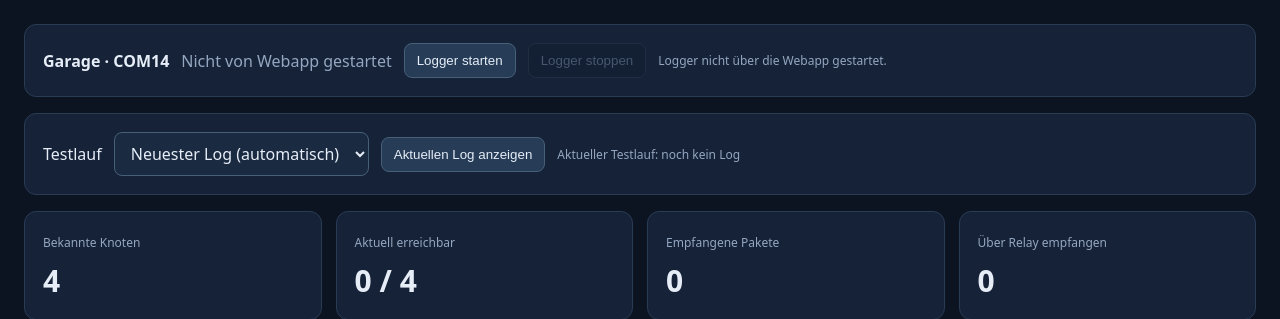
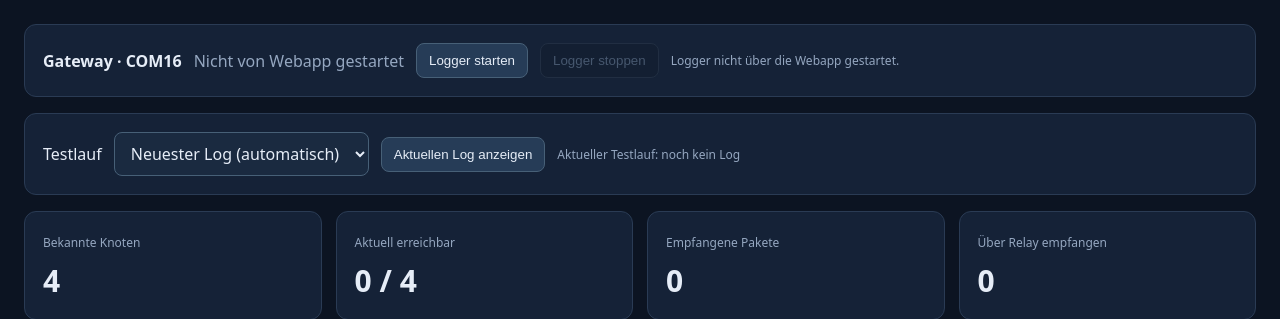
Before and after one commit to lexxi/smoke-listener-mesh, a Flask app: page / in a window 1280 px wide. Shown: the part 82-401 px from the top of the page. Run offline with Flask 3, Linux system fonts and the light colour scheme; data that the repository does not hold is empty.

Commit message:
refactor: dashboard reads gateway name and COM port from status API

```diff
--- a/web/templates/index.html
+++ b/web/templates/index.html
@@ -41,12 +41,12 @@ th{color:#b6c5d9;font-weight:600}
 <body>
 <header><div><div style="display:flex;align-items:center;gap:12px;flex-wrap:wrap"><h1>Smoke Mesh Monitor</h1><small style="border:1px solid #354760;border-radius:6px;padding:4px 8px;color:#b6c5d9">Dashboard v0.3.0</small></div><div class="muted">ESP32-C3 · ESP-NOW · lokale Testinstallation</div></div>
 <div style="display:flex;gap:16px;align-items:center;flex-wrap:wrap"><a href="/ota" style="color:#a9ccff;font-weight:600">Firmware / OTA</a><a href="/nodes" style="color:#a9ccff;font-weight:600">Knotenverwaltung</a><div id="updated" class="muted">Lade Daten …</div></div></header>
-<section class="panel sessionbar" aria-label="Garage USB-Logger">
-<strong>Garage · COM14</strong>
+<section class="panel sessionbar" aria-label="USB-Logger">
+<strong id="logger-gateway">USB-Gateway</strong>
 <span id="logger-state" class="muted">Loggerstatus wird geladen …</span>
-<button id="logger-start" type="button" disabled title="Nur wenn Garage-Logger gestoppt ist">Logger starten</button>
+<button id="logger-start" type="button" disabled title="Nur wenn der Web-Logger gestoppt ist">Logger starten</button>
 <button id="logger-stop" type="button" disabled>Logger stoppen</button>
-<small id="logger-note" class="muted">Der Web-Logger belegt COM14 exklusiv; bestehende PowerShell-Logger vorher beenden.</small>
+<small id="logger-note" class="muted">Der Web-Logger belegt den konfigurierten COM-Port exklusiv; andere serielle Programme vorher beenden.</small>
 </section>
 <section class="panel sessionbar" aria-label="Testlauf auswählen">
 <label for="session">Testlauf</label>
@@ -144,19 +144,22 @@ async function refresh(){
 }
 refresh();setInterval(refresh,5000);
 
-// Garage COM14 - starts only on explicit click and never stops an external logger.
+// The configured gateway is read from the logger status API.
 let loggerCsrf=null;
+let loggerName="Gateway", loggerPort="";
 async function refreshLogger(){
  try {
   const r=await fetch('/api/logger/status',{cache:'no-store'});
   if(!r.ok)throw Error('HTTP '+r.status);
   const j=await r.json();loggerCsrf=j.token;
+  loggerName=j.name;loggerPort=j.port;
+  $('logger-gateway').textContent=loggerName+' · '+loggerPort;
   $('logger-state').textContent=j.ota_reserved?'Für OTA reserviert':(j.running?'Läuft · PID '+j.pid:'Nicht von Webapp gestartet');
   $('logger-note').textContent=j.note+(j.session?' · '+j.session:'');
   $('logger-start').disabled=j.running||j.ota_reserved;
   $('logger-stop').disabled=!j.running||j.ota_reserved;
-  $('logger-start').title=j.running?'Logger läuft bereits – zuerst stoppen':'Garage-Logger starten';
-  $('logger-stop').title=j.running?'Laufenden Garage-Logger stoppen':'Kein Logger über die Webapp gestartet';
+  $('logger-start').title=j.running?'Logger läuft bereits – zuerst stoppen':loggerName+'-Logger starten';
+  $('logger-stop').title=j.running?'Laufenden Web-Logger stoppen':'Kein Logger über die Webapp gestartet';
  } catch(e){$('logger-state').textContent='Fehler: '+e.message;$('logger-start').disabled=true;$('logger-stop').disabled=true}
 }
 async function commandLogger(action){
@@ -165,7 +168,7 @@ async function commandLogger(action){
  if(action==='stop'&&$('logger-stop').disabled)return;
  $('logger-start').disabled=true;
  $('logger-stop').disabled=true;
- if(action==='start'&&!confirm('Garage Logger an COM14 starten? Einen bisher laufenden PowerShell-Logger oder Serial Monitor vorher schließen.'))return;
+ if(action==='start'&&!confirm(loggerName+'-Logger an '+loggerPort+' starten? Einen bisher laufenden PowerShell-Logger oder Serial Monitor vorher schließen.'))return;
  try{
   const r=await fetch('/api/logger/'+action,{method:'POST',headers:{'X-Logger-CSRF':loggerCsrf}});
   if(!r.ok)throw Error('HTTP '+r.status);
```
